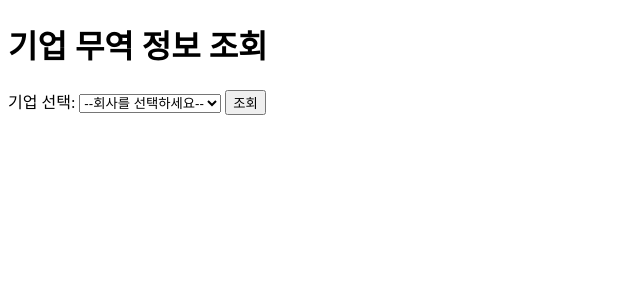
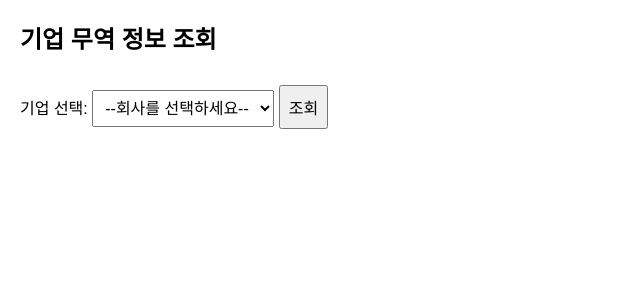
Before and after one commit to kovas-strategy/my_trade, a Flask app: template templates/search.html in a window 1280 px wide. Shown: the top 300 px of the page, without its empty margins (0-640 px from the left). Run offline with Flask 2, Linux system fonts and the light colour scheme; the template is opened without the code that fills it: most values are stand-ins (such as "Sample title", 1, 10 or a date in 2020); parts of the project's set-up code (start-up, migrations or seed data) failed here and were passed over.

Commit message:
first load 2

```diff
--- a/templates/search.html
+++ b/templates/search.html
@@ -3,7 +3,38 @@
 <head>
     <meta charset="UTF-8">
     <meta name="viewport" content="width=device-width, initial-scale=1.0">
-    <title>기업 무역 정보</title>
+    <title>기업 무역 정보 조회</title>
+    <style>
+        body {
+            font-family: Arial, sans-serif;
+            margin: 20px;
+        }
+        h1 {
+            font-size: 24px;
+            margin-bottom: 20px;
+        }
+        select, button {
+            margin: 10px 0;
+            padding: 8px;
+            font-size: 16px;
+        }
+        table {
+            width: 100%;
+            border-collapse: collapse;
+            margin-top: 20px;
+        }
+        th, td {
+            border: 1px solid #ddd;
+            padding: 8px;
+            text-align: left;
+        }
+        th {
+            background-color: #f4f4f4;
+        }
+        #result {
+            margin-top: 20px;
+        }
+    </style>
     <script>
         async function fetchCompanyInfo() {
             const company = document.getElementById('companySelect').value;
@@ -21,17 +52,31 @@
             });
 
             const data = await response.json();
+            const resultDiv = document.getElementById('result');
+
             if (response.ok) {
-                document.getElementById('result').innerHTML = `
-                    <h3>무역 정보</h3>
-                    <p><strong>기업명:</strong> ${data.기업명}</p>
-                    <p><strong>국가:</strong> ${data.국가}</p>
-                    <p><strong>품목:</strong> ${data.품목}</p>
-                    <p><strong>마지막 선적:</strong> ${data['Last Shipment']}</p>
-                    <p><strong>총 선적 수:</strong> ${data['Total # of Shipment']}</p>
+                // Clear previous result
+                resultDiv.innerHTML = `
+                    <h2>무역 정보</h2>
+                    <table>
+                        <tr>
+                            <th>기업명</th>
+                            <th>국가</th>
+                            <th>품목</th>
+                            <th>마지막 선적</th>
+                            <th>총 선적 수</th>
+                        </tr>
+                        <tr>
+                            <td>${data.기업명}</td>
+                            <td>${data.국가}</td>
+                            <td>${data.품목}</td>
+                            <td>${data['Last Shipment']}</td>
+                            <td>${data['Total # of Shipment']}</td>
+                        </tr>
+                    </table>
                 `;
             } else {
-                document.getElementById('result').innerHTML = `<p>${data.error}</p>`;
+                resultDiv.innerHTML = `<p>${data.error}</p>`;
             }
         }
     </script>
@@ -47,6 +92,6 @@
     </select>
     <button onclick="fetchCompanyInfo()">조회</button>
 
-    <div id="result" style="margin-top:20px;"></div>
+    <div id="result"></div>
 </body>
 </html>
```
